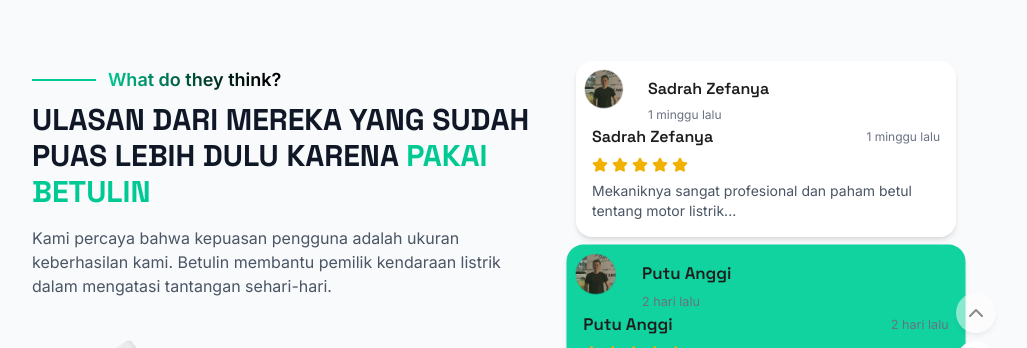
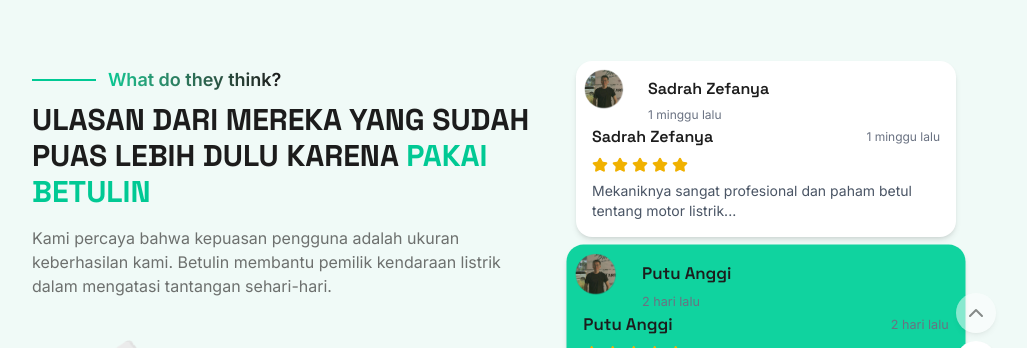
Before and after one commit to FlyHigh404/team-genesis, a Next.js app: page / in a window 1280 px wide. Shown: the part 3636-3984 px from the top of the page, without its empty margins (146-1173 px from the left). Built offline with nearby package versions, Linux system fonts and the light colour scheme.

Commit message:
fix card

```diff
--- a/src/components/home/Section4.js
+++ b/src/components/home/Section4.js
@@ -61,7 +61,7 @@ export default function Section4() {
 
   return (
     <section
-      className="bg-gray-50 py-16 px-6 md:px-16 flex flex-col justify-center md:flex-row items-center gap-8"
+      className="bg-primary-l1/50 dark:bg-primary-d4/50 py-16 px-6 md:px-16 flex flex-col justify-center md:flex-row items-center gap-8"
       id="testimonials"
     >
       {/* Bagian Kiri - Judul dan Deskripsi */}
@@ -71,17 +71,17 @@ export default function Section4() {
           {/* Garis dan teks gradient */}
           <div className="flex items-center gap-3">
             <div className="w-16 h-[2px] bg-primary-n1"></div>
-            <p className="text-lg font-semibold bg-gradient-to-r from-[#01c994] to-black bg-clip-text text-transparent">
+            <p className="text-lg font-semibold bg-gradient-to-r from-[#01c994] to-foreground-1 bg-clip-text text-transparent">
               What do they think?
             </p>
           </div>
 
           {/* Judul dan Deskripsi */}
-          <h2 className="text-3xl font-bold text-gray-900 mt-2">
+          <h2 className="text-3xl font-bold text-foreground-1 mt-2">
             ULASAN DARI MEREKA YANG SUDAH PUAS LEBIH DULU KARENA{" "}
             <span className="text-primary-n1">PAKAI BETULIN</span>
           </h2>
-          <p className="text-gray-600 mt-4">
+          <p className="text-foreground-2 mt-4">
             Kami percaya bahwa kepuasan pengguna adalah ukuran keberhasilan
             kami. Betulin membantu pemilik kendaraan listrik dalam mengatasi
             tantangan sehari-hari.
```
